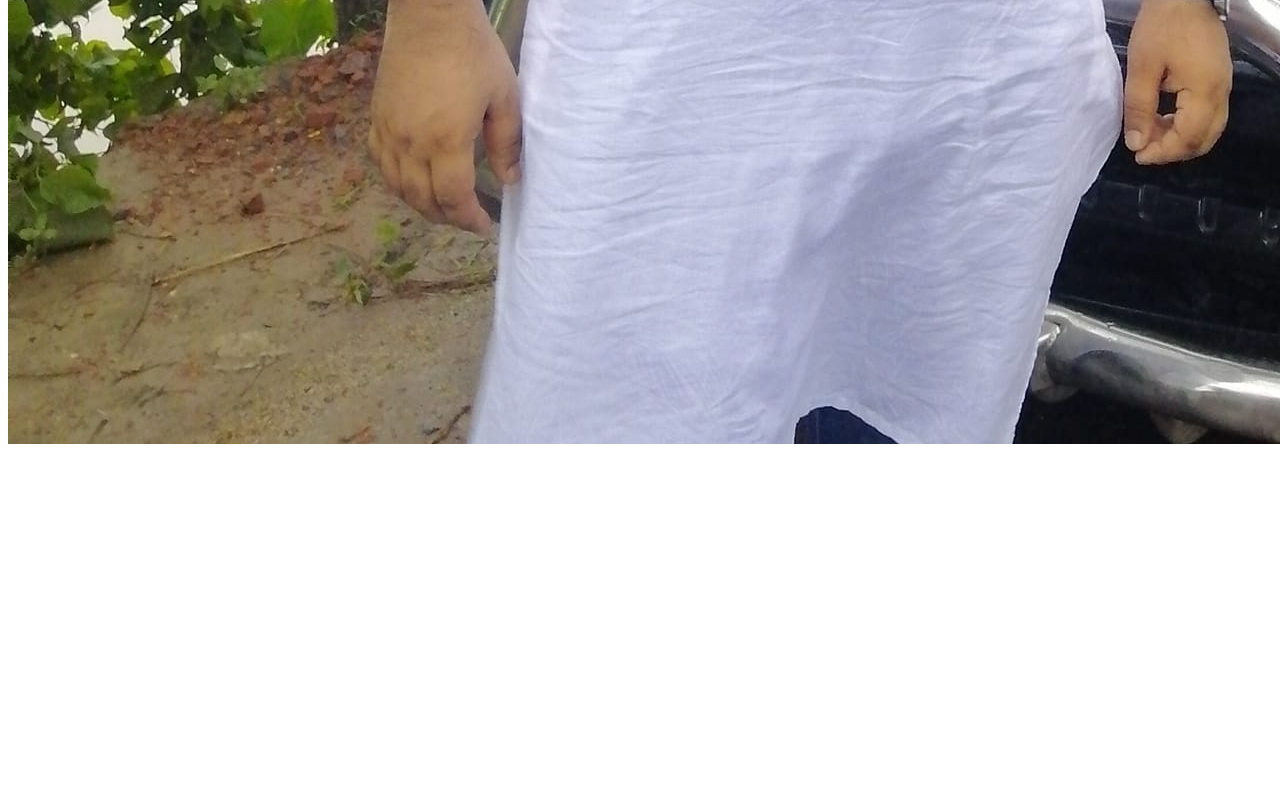
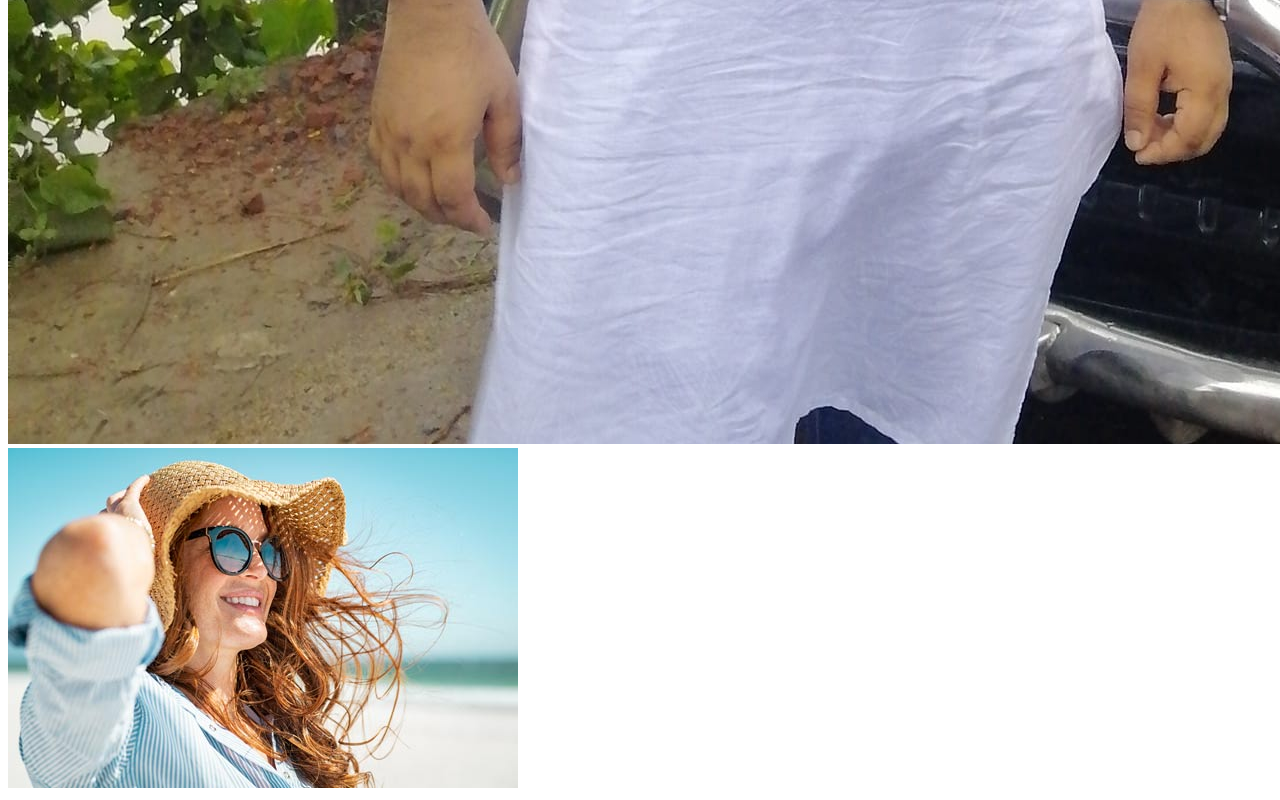
Before and after one commit to mnkhandakar/my-second-repo, a plain HTML site: page index.html in a window 1280 px wide. Shown: the part 1685-2485 px from the top of the page. Before the commit the page ends 2141 px from the top, so only its background shows below. Drawn offline with Linux system fonts and the light colour scheme.

Commit message:
image added

```diff
--- a/index.html
+++ b/index.html
@@ -11,5 +11,6 @@
     <h1>I can Code now</h1>
     <p>This is my web lerning stage. I am learning how to use git.</p>
     <img src="mnk.jpg">
+    <img src="hello.jpg" alt="">
 </body>
 </html>
```
Also changed, not shown: hello.jpg (added).
